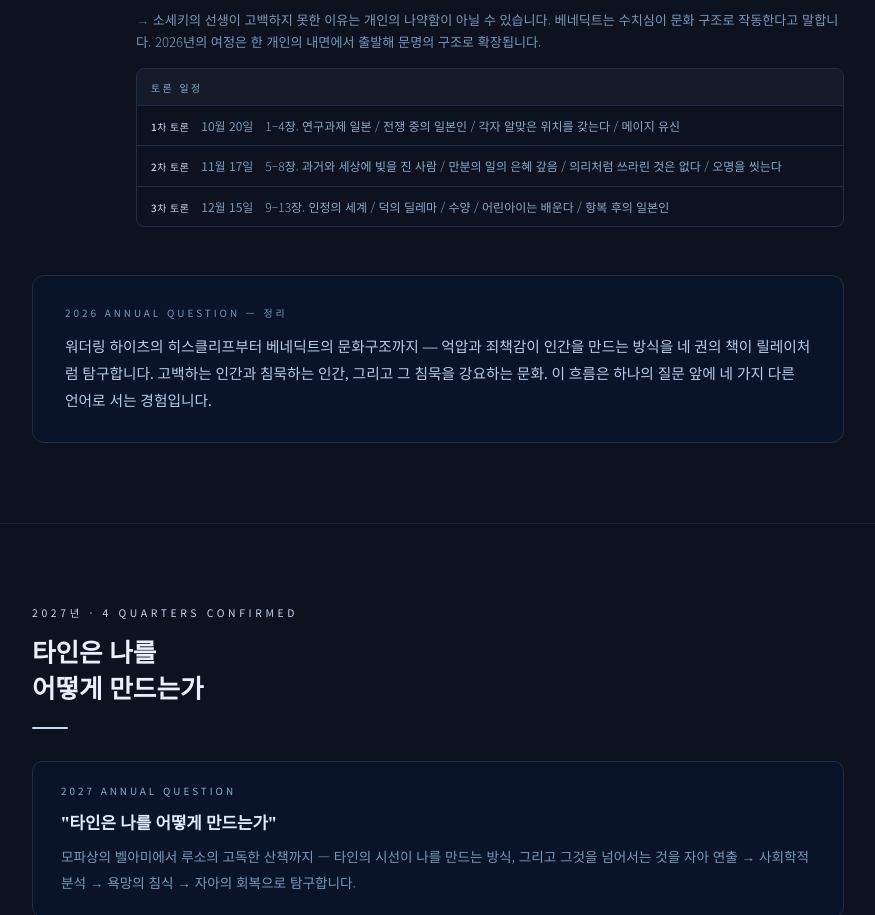
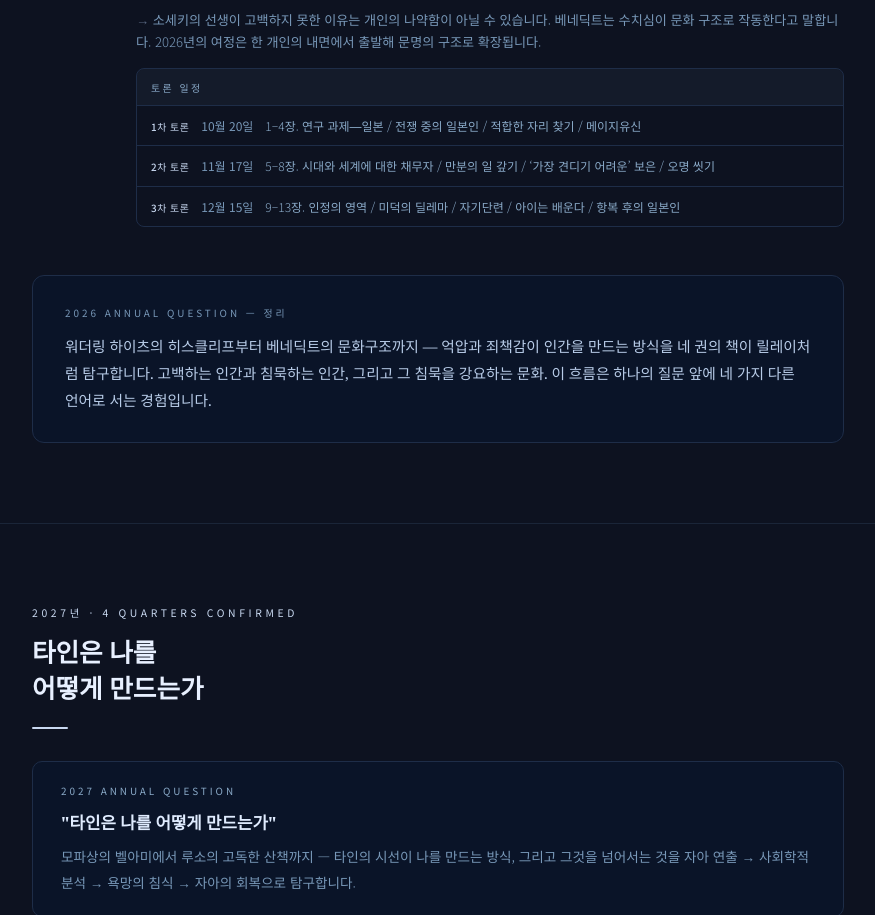
Before and after one commit to POGNARU/bamnaru, a plain HTML site: page index.html in a window 1280 px wide. Shown: the part 3515-4430 px from the top of the page, without its empty margins (202-1077 px from the left). Drawn offline with Linux system fonts and the light colour scheme.

Commit message:
4Q 장 제목을 현대지성판 목차로 교정
을유문화사판 목차가 그대로 들어가 있었다. 13장 구성은 같아
범위(1-4 / 5-8 / 9-13)는 그대로이고 제목만 판본을 따라간다.

Co-Authored-By: Claude Opus 5 <noreply@anthropic.com>

```diff
--- a/index.html
+++ b/index.html
@@ -872,17 +872,17 @@
             <div class="q-schedule-item">
               <span class="s-num">1차 토론</span>
               <span class="s-date">10월 20일</span>
-              <span class="s-range">1–4장. 연구과제 일본 / 전쟁 중의 일본인 / 각자 알맞은 위치를 갖는다 / 메이지 유신</span>
+              <span class="s-range">1–4장. 연구 과제―일본 / 전쟁 중의 일본인 / 적합한 자리 찾기 / 메이지유신</span>
             </div>
             <div class="q-schedule-item">
               <span class="s-num">2차 토론</span>
               <span class="s-date">11월 17일</span>
-              <span class="s-range">5–8장. 과거와 세상에 빚을 진 사람 / 만분의 일의 은혜 갚음 / 의리처럼 쓰라린 것은 없다 / 오명을 씻는다</span>
+              <span class="s-range">5–8장. 시대와 세계에 대한 채무자 / 만분의 일 갚기 / ‘가장 견디기 어려운’ 보은 / 오명 씻기</span>
             </div>
             <div class="q-schedule-item">
               <span class="s-num">3차 토론</span>
               <span class="s-date">12월 15일</span>
-              <span class="s-range">9–13장. 인정의 세계 / 덕의 딜레마 / 수양 / 어린아이는 배운다 / 항복 후의 일본인</span>
+              <span class="s-range">9–13장. 인정의 영역 / 미덕의 딜레마 / 자기단련 / 아이는 배운다 / 항복 후의 일본인</span>
             </div>
           </div>
         </div>
```
Also changed, not shown: 1 other file.
